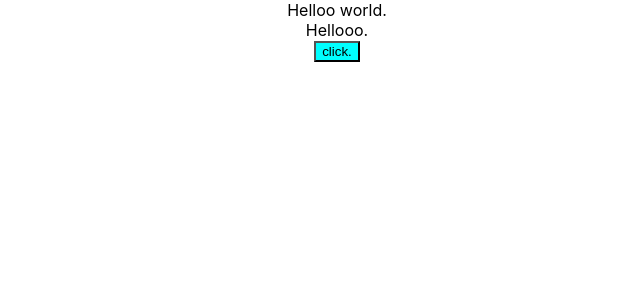
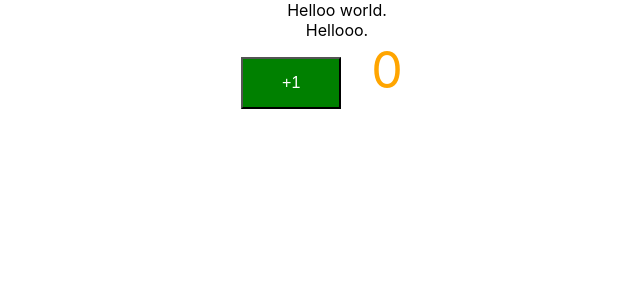
Before and after one commit to Bhuvnesh-Rana/Counter-step-by-step-ReactJS, a React (Create React App) app: page / in a window 1280 px wide. Shown: the top 300 px of the page, without its empty margins (303-943 px from the left). Built offline with nearby package versions, Linux system fonts and the light colour scheme.

Commit message:
added css for botton and count

```diff
--- a/src/Components/Counter/Counter.jsx
+++ b/src/Components/Counter/Counter.jsx
@@ -8,7 +8,8 @@
             <div>
                 Hellooo.
                 <br />
-                <button>click.</button>
+                <button>+1</button>
+                <span className="count">0</span>
             </div>
         );
     }
--- a/src/Components/Counter/counter.css
+++ b/src/Components/Counter/counter.css
@@ -1,3 +1,14 @@
 button{
-    background-color: aqua;
+    background-color: green;
+    color: white;
+    font-size: 16px;
+    padding: 15px 30px;
+    border-radius: 4;
+    width: 100px;
 }
+
+.count{
+    color: orange;
+    font-size: 50px;
+    padding: 15px 30px;
+}
```
